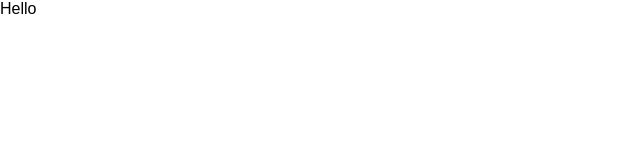
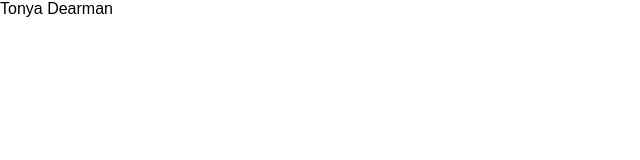
Before and after one commit to tonyadearman/reactPortfolio, a React (Create React App) app: page / in a window 1280 px wide. Shown: the top 160 px of the page, without its empty margins (0-640 px from the left). Built offline with nearby package versions, Linux system fonts and the light colour scheme.

Commit message:
Updated H1

```diff
--- a/src/App.js
+++ b/src/App.js
@@ -4,7 +4,7 @@ import './App.css';
 const App = ()  => {
   return (
     <div className="App">
-<hi>Hello</hi>
+<hi>Tonya Dearman</hi>
     </div>
   );
 }
```
